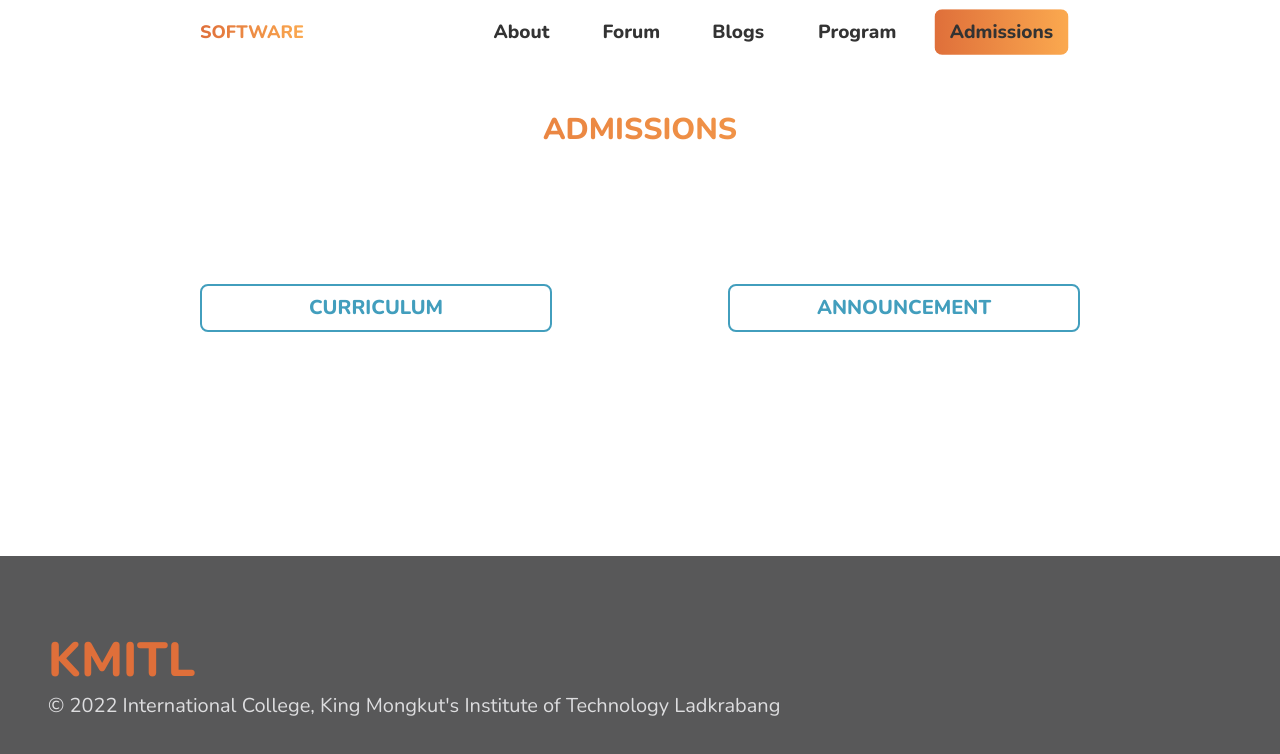
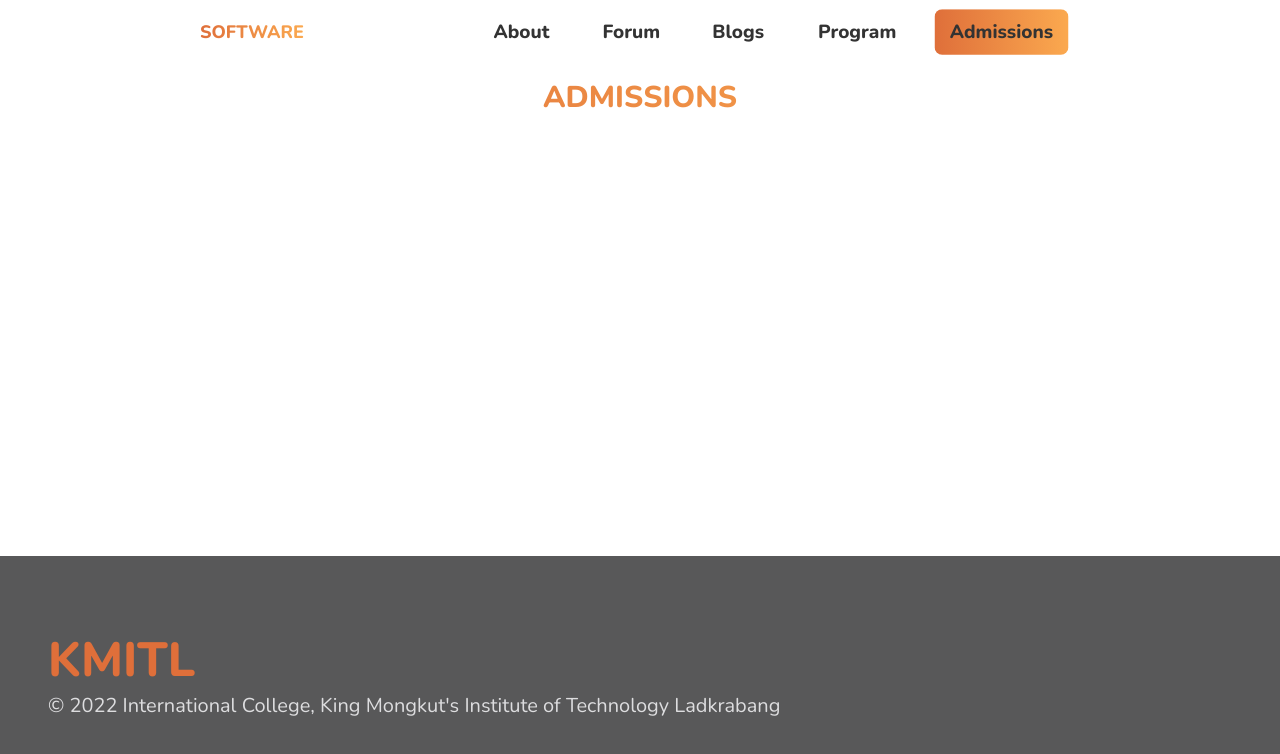
Before and after one commit to neneprm/SE-WEBSITE, a Next.js app: page /admissions in a window 1280 px wide. Shown: the top 754 px of the page. Built offline with nearby package versions, Linux system fonts and the light colour scheme.

Commit message:
Romove content

```diff
--- a/pages/admissions.tsx
+++ b/pages/admissions.tsx
@@ -4,13 +4,15 @@ const Admissions = () => {
   return (
     <>
       <section className="container mx-auto my-4">
-        <H3
-          style="text-gradient font-bold text-center py-8"
-          text="ADMISSIONS"
-        />
+        <H3 style="text-gradient font-bold text-center" text="ADMISSIONS" />
       </section>
 
-      <section className="h-56 grid grid-cols-2 gap-40 content-center ...">
+      <section>
+        {/* Content */}
+
+      </section>
+
+      {/* <section className="h-56 grid grid-cols-2 gap-40 content-center ...">
         <Button
           style="btn-outline border-2 btn-accent"
           link="/admissions/curriculum"
@@ -21,7 +23,9 @@ const Admissions = () => {
           link="/admissions/announcement"
           text="ANNOUNCEMENT"
         ></Button>
-      </section>
+      </section> */}
+
+
     </>
   )
 }
```
